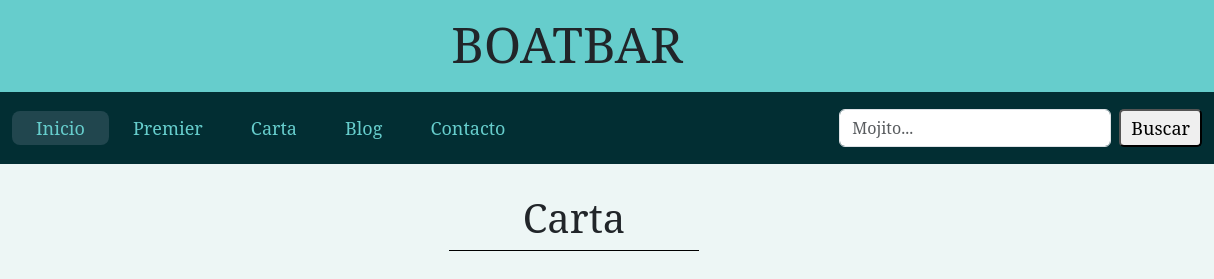
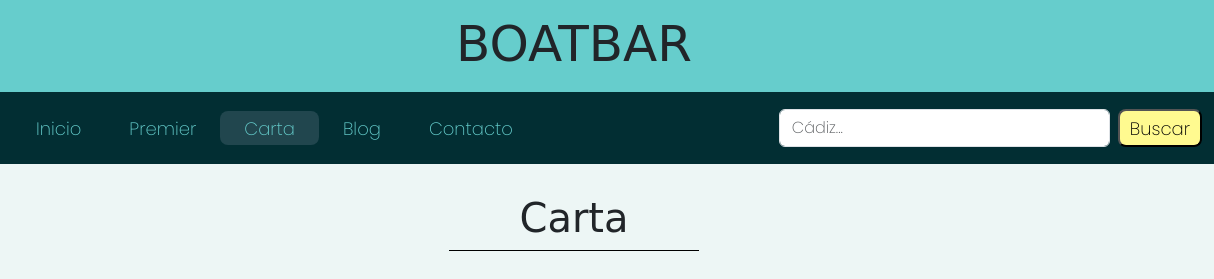
Before and after one commit to angellara11/PFLara, a website: page pages/carta.html in a window 1280 px wide. Shown: the part 114-393 px from the top of the page, 66-1280 px from the left. Drawn offline with nearby package versions, Linux system fonts and the light colour scheme; files that its build step writes are made by us from their sources; files whose address does not match are found by name; a web font is replaced by a local one.

Commit message:
fonts, buttons etc

```diff
--- a/pages/carta.html
+++ b/pages/carta.html
@@ -8,6 +8,9 @@
       href="/PreEntrega3Lara/favicon_io_BB/favicon.ico"
       type="image/x-icon"
     />
+    <link rel="preconnect" href="https://fonts.googleapis.com">
+    <link rel="preconnect" href="https://fonts.gstatic.com" crossorigin>
+    <link href="https://fonts.googleapis.com/css2?family=Aboreto&family=Poppins:wght@200&display=swap" rel="stylesheet">
     <meta
     name="description"
     content="conoce el BoatBar, deseas un coctel cuando estes en medio de mar navegando? para eso estamos nosotros, te suministramos las mejores bebidas hasta satisfacer tus deseos."
@@ -34,13 +37,10 @@
           /></a>
         </div>
         <div class="container-brand">
-          <span class="left"></span>
-          <span class="right">BOATBAR</span>
+          <span class="brand">BOATBAR</span>
         </div>
       </div>
-      <nav
-        class="nav-bar-width navbar navbar-expand-lg py-2"
-      >
+      <nav class="nav-bar-width navbar navbar-expand-lg py-2">
         <div class="container-fluid">
           <a class="navbar-brand" href="/PreEntrega3Lara/index.html"
             ><img
@@ -64,40 +64,30 @@
             class="menu collapse navbar-collapse"
             id="navbarSupportedContent"
           >
-            <ul class="navbar-nav me-auto mb-2 mb-lg-0 pl-3">
-              <li class="nav-item active">
-                <a
-                  aria-current="page"
-                  href="/PreEntrega3Lara/index.html"
+            <ul class="nav-ul navbar-nav me-auto mb-2 mb-lg-0 pl-3">
+              <li class="nav-item">
+                <a aria-current="page" href="/PreEntrega3Lara/index.html"
                   >Inicio</a
                 >
               </li>
-              <li class="nav-item">
-                <a href="/PreEntrega3Lara/pages/premier.html"
-                  >Premier</a
-                >
+              <li class="nav-item ">
+                <a href="/PreEntrega3Lara/pages/premier.html">Premier</a>
+              </li>
+              <li class="nav-item active">
+                <a href="/PreEntrega3Lara/pages/carta.html">Carta</a>
               </li>
               <li class="nav-item">
-                <a href="/PreEntrega3Lara/pages/carta.html"
-                  >Carta</a
-                >
+                <a href="/PreEntrega3Lara/pages/blog.html">Blog</a>
               </li>
               <li class="nav-item">
-                <a href="/PreEntrega3Lara/pages/blog.html"
-                  >Blog</a
-                >
-              </li>
-              <li class="nav-item">
-                <a href="/PreEntrega3Lara/pages/contacto.html"
-                  >Contacto</a
-                >
+                <a href="/PreEntrega3Lara/pages/contacto.html">Contacto</a>
               </li>
             </ul>
             <form class="d-flex" role="search">
               <input
-                class="form-control me-2 pl-5"
+                class="nav-input form-control me-2 pl-5"
                 type="search"
-                placeholder="Mojito..."
+                placeholder="Cádiz..."
                 aria-label="Search"
               />
               <button class="button-primary" type="submit">Buscar</button>
--- a/scss/_blog.scss
+++ b/scss/_blog.scss
@@ -31,16 +31,3 @@ main{
 		margin: 40px 0;
 	}
 }
-@media (max-width: 600px) {
-	.blog-img {
-		width: 100%;
-		height: 100%;
-	}
-	.main-imgs {
-		margin: 30px;
-		width: 80%;
-	}
-	.blog-main-h2 {
-		padding: 0 10px;
-	}
-}
--- a/scss/_header.scss
+++ b/scss/_header.scss
@@ -5,11 +5,7 @@ header {
         align-items: center;
         background-color: $background-color_2;
         .container-brand {
-            display: flex;
-            align-items: center;
-            gap: 1rem;
             padding: 10px;
-            margin-right: 30px;
         }
         .logo {
             img {
@@ -24,15 +20,25 @@ header {
                 }
             }
         }
-        .right {
+        .brand {
             font-size: 50px;
         }
     }
     nav {
         background-color: $background-color_3;
+        .nav-button {
+            background-color: $background-color_2;
+        }
         .menu {
             text-align: center;
             font-size: 18px;
+        .nav-ul {
+            font-family: $font-family_2;
+        }
+
+        .nav-input {
+            font-family: $font-family_2;
+        }
             .nav-item {
                 @include nav-item();
                 &.active {
@@ -45,8 +51,5 @@ header {
             border-radius: 10px;
             border: solid black 3px;
         }
-        .nav-button {
-            background-color: $background-color_2;
-        }
     }
 }
--- a/scss/_index.scss
+++ b/scss/_index.scss
@@ -17,6 +17,7 @@
 		@media (max-width: 600px) {
 			display: flex;
 			flex-direction: column;
+			margin: 0 2%;
 		}
 		.text-block {
 			display: flex;
@@ -26,6 +27,7 @@
 			.texto-presentacion {
 				display: flex;
 				flex-direction: column;
+				font-family: $font-family_2;
 			}
 		}
 		.main-imgs {
@@ -40,6 +42,9 @@
 	}
 	.container-bodega {
 		margin: 0 10%;
+		@media (max-width: 600px) {
+			margin: 0 2%;
+		}
 		.img-bodega {
 			object-fit: cover;
 			width: 100%;
--- a/scss/_variables.scss
+++ b/scss/_variables.scss
@@ -1,8 +1,11 @@
 $color_1: #fff8dc;
 $color_2: #ffffff;
-$font-family_1: "Noto Serif", serif;
+$font-family_1: 'Aboreto', cursive;
+$font-family_2:  'Poppins', sans-serif;
 $background-color_1: #Edf6f5;
 $background-color_2: #66cdcc;
 $background-color_3: #022e33;
 $background-color_4: #e8e8e8;
 $background-color_5: #21464e;
+$background-color_6: #e7905b;
+$background-color_7: #fffa90;
--- a/scss/styles.scss
+++ b/scss/styles.scss
@@ -10,11 +10,12 @@
 
 .button-primary {
     padding: 0 10px;
-    border-radius: 5px;
+    border-radius: 8px;
     width: fit-content;
-
+    font-family: $font-family_2;
+    background-color: $background-color_7;
     &:hover {
-        background-color: $background-color_3;
+        background-color: $background-color_5;
         color: $color_2;
     }
 }
```
Also changed, not shown: index.html (+7 -6 lines), pages/blog.html (+12 -7 lines), pages/contacto.html (+12 -7 lines), pages/premier.html (+12 -7 lines), css/style.css, 1 other file.
